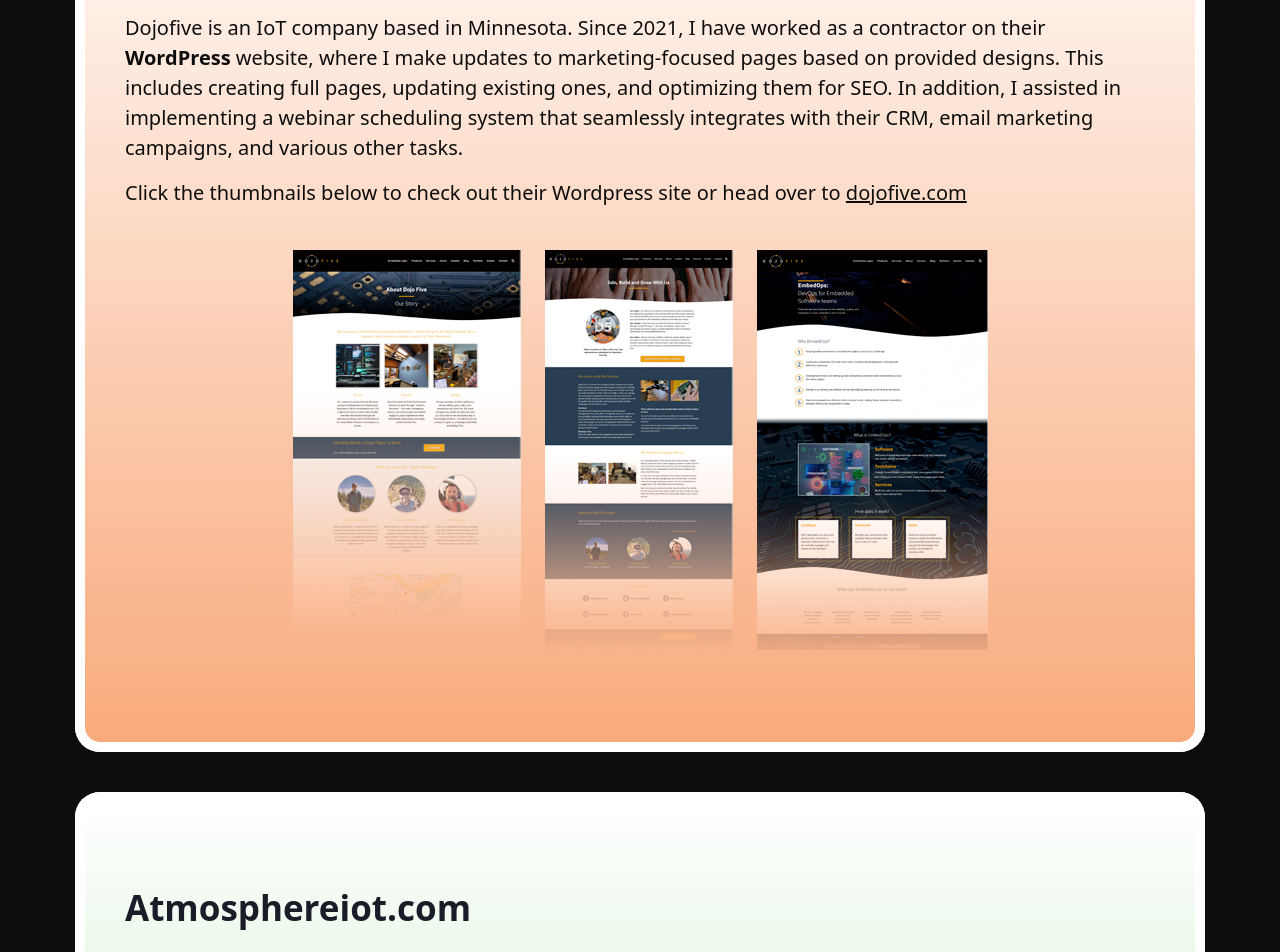
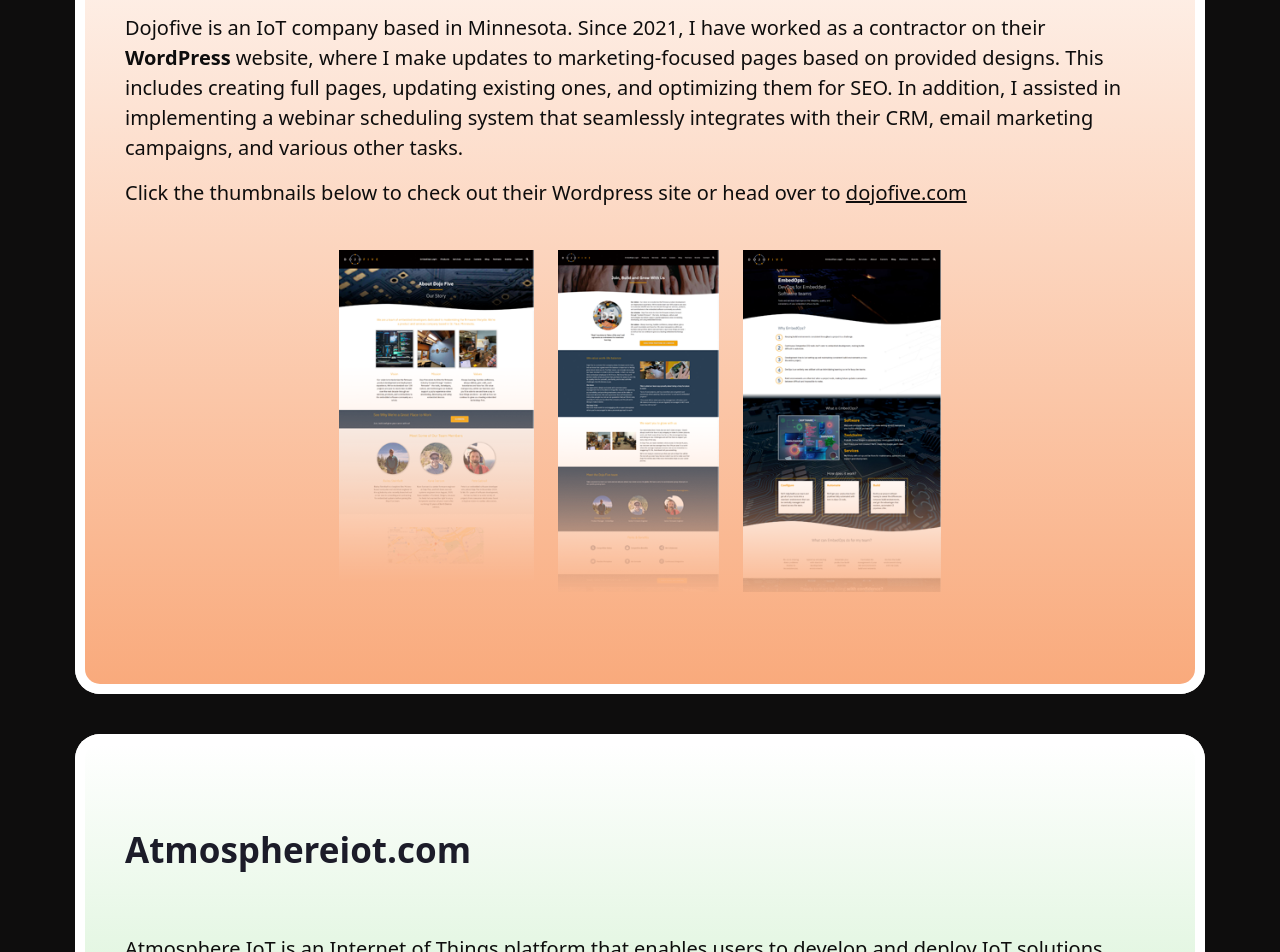
Before and after one commit to leabs/stevenleabo.com, a Jekyll site: the page built from index.markdown, in a window 1280 px wide. Shown: the part 1684-2636 px from the top of the page. Built offline with Jekyll 4.4.1, drawn with Linux system fonts in a browser that asks for light colours.

Commit message:
adding image props, labeling email link

```diff
--- a/_includes/home/anaren/anaren.html
+++ b/_includes/home/anaren/anaren.html
@@ -56,6 +56,8 @@
                     alt="DojoFive.com"
                     class="img-fluid"
                     loading="lazy"
+                    width="199"
+                    height="400"
                 /></a>
 
                 <a
@@ -66,6 +68,8 @@
                     alt="DojoFive.com"
                     class="img-fluid"
                     loading="lazy"
+                    width="125"
+                    height="400"
                 /></a>
                 <a
                   target="_blank"
@@ -75,6 +79,8 @@
                     alt="DojoFive.com"
                     class="img-fluid"
                     loading="lazy"
+                    width="191"
+                    height="400"
                 /></a>
               </div>
             </div>
--- a/_includes/home/atmo/atmo.html
+++ b/_includes/home/atmo/atmo.html
@@ -44,23 +44,29 @@
                     src="../../../assets/images/atmo/1-thumb.png"
                     alt="DojoFive.com"
                     class="img-fluid"
+                    width="300"
+                    height="227"
                 /></a>
 
                 <a
                   target="_blank"
-                  href="{{site.baseurl}}/assets/images/atmo/2.png"
+                  href="{{site.baseurl}}/assets/images/atmo/2.PNG"
                   ><img
                     src="../../../assets/images/atmo/2-thumb.png"
                     alt="DojoFive.com"
                     class="img-fluid"
+                    width="300"
+                    height="227"
                 /></a>
                 <a
                   target="_blank"
-                  href="{{site.baseurl}}/assets/images/atmo/3.png"
+                  href="{{site.baseurl}}/assets/images/atmo/3.PNG"
                   ><img
                     src="../../../assets/images/atmo/3-thumb.png"
                     alt="DojoFive.com"
                     class="img-fluid"
+                    width="300"
+                    height="227"
                 /></a>
               </div>
             </div>
--- a/_includes/home/d5/d5.html
+++ b/_includes/home/d5/d5.html
@@ -15,11 +15,19 @@
               <h2 style="margin-bottom: 57px">DojoFive.com</h2>
 
               <p style="margin-bottom: 15px">
-                Dojofive is an IoT company based in Minnesota. Since 2021, I have worked as a contractor on their <strong>WordPress</strong> website, where I make updates to marketing-focused pages based on provided designs. This includes creating full pages, updating existing ones, and optimizing them for SEO. In addition, I assisted in implementing a webinar scheduling system that seamlessly integrates with their CRM, email marketing campaigns, and various other tasks.
+                Dojofive is an IoT company based in Minnesota. Since 2021, I
+                have worked as a contractor on their
+                <strong>WordPress</strong> website, where I make updates to
+                marketing-focused pages based on provided designs. This includes
+                creating full pages, updating existing ones, and optimizing them
+                for SEO. In addition, I assisted in implementing a webinar
+                scheduling system that seamlessly integrates with their CRM,
+                email marketing campaigns, and various other tasks.
               </p>
               <p>
                 Click the thumbnails below to check out their Wordpress site or
-                head over to <a
+                head over to
+                <a
                   href="https://dojofive.com/about"
                   target="_blank"
                   class="text-underline"
@@ -27,32 +35,41 @@
                 >
               </p>
               <div class="thumb-wrapper">
-
-
-              <a target="_blank" href="{{site.baseurl}}/assets/images/d5/1.png"
+                <a
+                  target="_blank"
+                  href="{{site.baseurl}}/assets/images/d5/1.png"
                   ><img
                     src="../../../assets/images/d5/1-thumb.png"
                     alt="DojoFive.com"
                     class="img-fluid"
                     loading="lazy"
+                    width="195"
+                    height="342"
                 /></a>
 
-              <a target="_blank" href="{{site.baseurl}}/assets/images/d5/2.png"
+                <a
+                  target="_blank"
+                  href="{{site.baseurl}}/assets/images/d5/2.png"
                   ><img
                     src="../../../assets/images/d5/2-thumb.png"
                     alt="DojoFive.com"
                     class="img-fluid"
                     loading="lazy"
+                    width="161"
+                    height="342"
                 /></a>
-              <a target="_blank" href="{{site.baseurl}}/assets/images/d5/3.png"
+                <a
+                  target="_blank"
+                  href="{{site.baseurl}}/assets/images/d5/3.png"
                   ><img
                     src="../../../assets/images/d5/3-thumb.png"
                     alt="DojoFive.com"
                     class="img-fluid"
                     loading="lazy"
+                    width="198"
+                    height="342"
                 /></a>
               </div>
-
             </div>
           </div>
         </article>
--- a/_includes/social.html
+++ b/_includes/social.html
@@ -89,7 +89,7 @@
       style="padding: 0; margin-bottom: 0; margin-top: 0"
     >
       <div class="matched-radius__inner" style="background: var(--black)">
-        <a class="text-white" href="mailto:stevenleabo@gmail.com"
+        <a class="text-white" href="mailto:stevenleabo@gmail.com" aria-label="my personal email"
           ><svg
             width="50"
             height="50"
```
Also changed, not shown: Gemfile.lock. Lines whose indentation alone changed are shown as unchanged.
